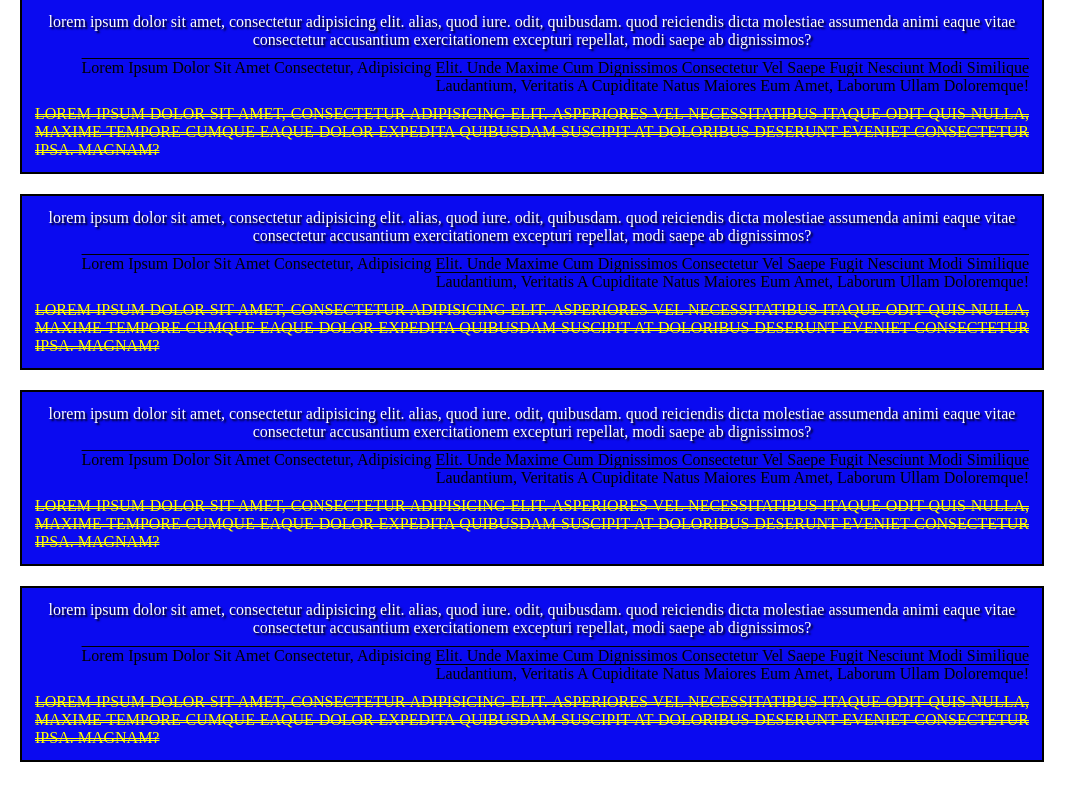
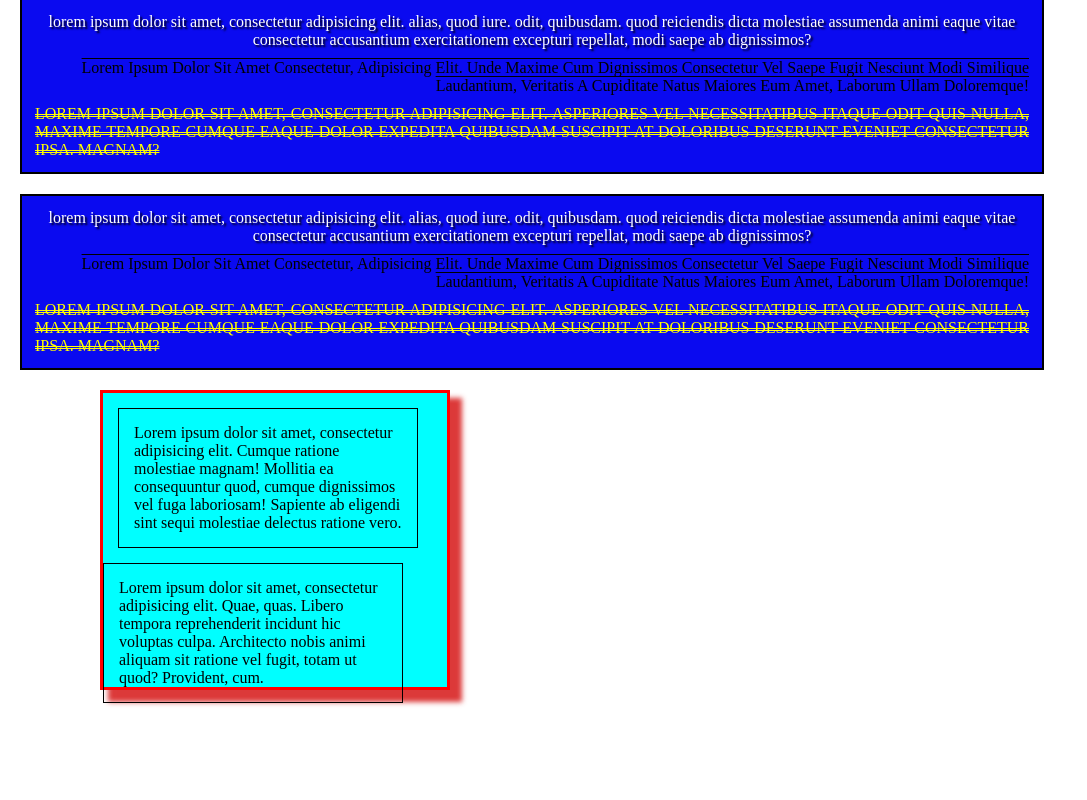
Before and after one commit to IgnacioConsoli/clase-10, a plain HTML site: page index.html in a window 1280 px wide. Shown: the part 538-1338 px from the top of the page, without its empty margins (0-1087 px from the left). Drawn offline with Linux system fonts and the light colour scheme.

Commit message:
viendo mas cosas de css

```diff
--- a/css/style.css
+++ b/css/style.css
@@ -2,6 +2,7 @@
     margin: 0;
     padding: 0;
     box-sizing: border-box;
+
 }
 
 .section-1 {
@@ -53,3 +54,23 @@
     list-style: none
 
 }
+.div-1{
+    width: 350px;
+    height: 300px;
+    background-color: aqua;
+    border: solid red;
+    margin-bottom: 200px;
+    margin-left: 100px;
+    box-shadow: 10px 10px 5px 2px rgba(213, 18, 18, 0.831);
+}
+.texto-4{
+    width: 300px;
+    padding: 15px;
+    margin: 15px;
+    border: 1px solid black;
+    }
+.texto-5{
+    width: 300px;
+    border: 1px solid black;
+    padding: 15px;
+}
--- a/index.html
+++ b/index.html
@@ -16,7 +16,8 @@
             dicta molestiae assumenda animi eaque vitae consectetur accusantium exercitationem excepturi repellat, modi
             saepe ab dignissimos?
         </p>
-        <p class="texto-2">Lorem ipsum dolor sit amet consectetur, adipisicing elit. Unde maxime cum dignissimos consectetur vel saepe
+        <p class="texto-2">Lorem ipsum dolor sit amet consectetur, adipisicing elit. Unde maxime cum dignissimos
+            consectetur vel saepe
             fugit nesciunt modi similique laudantium, veritatis a cupiditate natus maiores eum amet, laborum ullam
             doloremque!
         </p>
@@ -33,7 +34,8 @@
             dicta molestiae assumenda animi eaque vitae consectetur accusantium exercitationem excepturi repellat, modi
             saepe ab dignissimos?
         </p>
-        <p class="texto-2">Lorem ipsum dolor sit amet consectetur, adipisicing elit. Unde maxime cum dignissimos consectetur vel saepe
+        <p class="texto-2">Lorem ipsum dolor sit amet consectetur, adipisicing elit. Unde maxime cum dignissimos
+            consectetur vel saepe
             fugit nesciunt modi similique laudantium, veritatis a cupiditate natus maiores eum amet, laborum ullam
             doloremque!
         </p>
@@ -63,7 +65,8 @@
             dicta molestiae assumenda animi eaque vitae consectetur accusantium exercitationem excepturi repellat, modi
             saepe ab dignissimos?
         </p>
-        <p class="texto-2">Lorem ipsum dolor sit amet consectetur, adipisicing elit. Unde maxime cum dignissimos consectetur vel saepe
+        <p class="texto-2">Lorem ipsum dolor sit amet consectetur, adipisicing elit. Unde maxime cum dignissimos
+            consectetur vel saepe
             fugit nesciunt modi similique laudantium, veritatis a cupiditate natus maiores eum amet, laborum ullam
             doloremque!
         </p>
@@ -79,7 +82,8 @@
             dicta molestiae assumenda animi eaque vitae consectetur accusantium exercitationem excepturi repellat, modi
             saepe ab dignissimos?
         </p>
-        <p class="texto-2">Lorem ipsum dolor sit amet consectetur, adipisicing elit. Unde maxime cum dignissimos consectetur vel saepe
+        <p class="texto-2">Lorem ipsum dolor sit amet consectetur, adipisicing elit. Unde maxime cum dignissimos
+            consectetur vel saepe
             fugit nesciunt modi similique laudantium, veritatis a cupiditate natus maiores eum amet, laborum ullam
             doloremque!
         </p>
@@ -89,39 +93,19 @@
             consectetur ipsa. Magnam?
         </p>
     </section>
-    <section class="section-1">
-        <p class="texto-1">
-            LorEm ipsum dolor sit amet, consectetur adipisicing elit. Alias, quod iure. Odit, quibusdam. Quod reiciendis
-            dicta molestiae assumenda animi eaque vitae consectetur accusantium exercitationem excepturi repellat, modi
-            saepe ab dignissimos?
-        </p>
-        <p class="texto-2">Lorem ipsum dolor sit amet consectetur, adipisicing elit. Unde maxime cum dignissimos consectetur vel saepe
-            fugit nesciunt modi similique laudantium, veritatis a cupiditate natus maiores eum amet, laborum ullam
-            doloremque!
-        </p>
-        <p class="texto-3">
-            Lorem ipsum dolor sit amet, consectetur adipisicing elit. Asperiores vel necessitatibus itaque odit quis
-            nulla, maxime tempore cumque eaque dolor expedita quibusdam suscipit at doloribus deserunt eveniet
-            consectetur ipsa. Magnam?
-        </p>
+    <section class="section-5">
+
+        <div class="div-1">
+            <p class="texto-4">
+                Lorem ipsum dolor sit amet, consectetur adipisicing elit. Cumque ratione molestiae magnam! Mollitia ea
+                consequuntur quod, cumque dignissimos vel fuga laboriosam! Sapiente ab eligendi sint sequi molestiae
+                delectus ratione vero.
+            </p>
+            <p class="texto-5">
+                Lorem ipsum dolor sit amet, consectetur adipisicing elit. Quae, quas. Libero tempora reprehenderit incidunt hic voluptas culpa. Architecto nobis animi aliquam sit ratione vel fugit, totam ut quod? Provident, cum.
+            </p>
+        </div>
     </section>
-    <section class="section-1">
-        <p class="texto-1">
-            LorEm ipsum dolor sit amet, consectetur adipisicing elit. Alias, quod iure. Odit, quibusdam. Quod reiciendis
-            dicta molestiae assumenda animi eaque vitae consectetur accusantium exercitationem excepturi repellat, modi
-            saepe ab dignissimos?
-        </p>
-        <p class="texto-2">Lorem ipsum dolor sit amet consectetur, adipisicing elit. Unde maxime cum dignissimos consectetur vel saepe
-            fugit nesciunt modi similique laudantium, veritatis a cupiditate natus maiores eum amet, laborum ullam
-            doloremque!
-        </p>
-        <p class="texto-3">
-            Lorem ipsum dolor sit amet, consectetur adipisicing elit. Asperiores vel necessitatibus itaque odit quis
-            nulla, maxime tempore cumque eaque dolor expedita quibusdam suscipit at doloribus deserunt eveniet
-            consectetur ipsa. Magnam?
-        </p>
-    </section>
-
 </body>
 
 </html>
```
